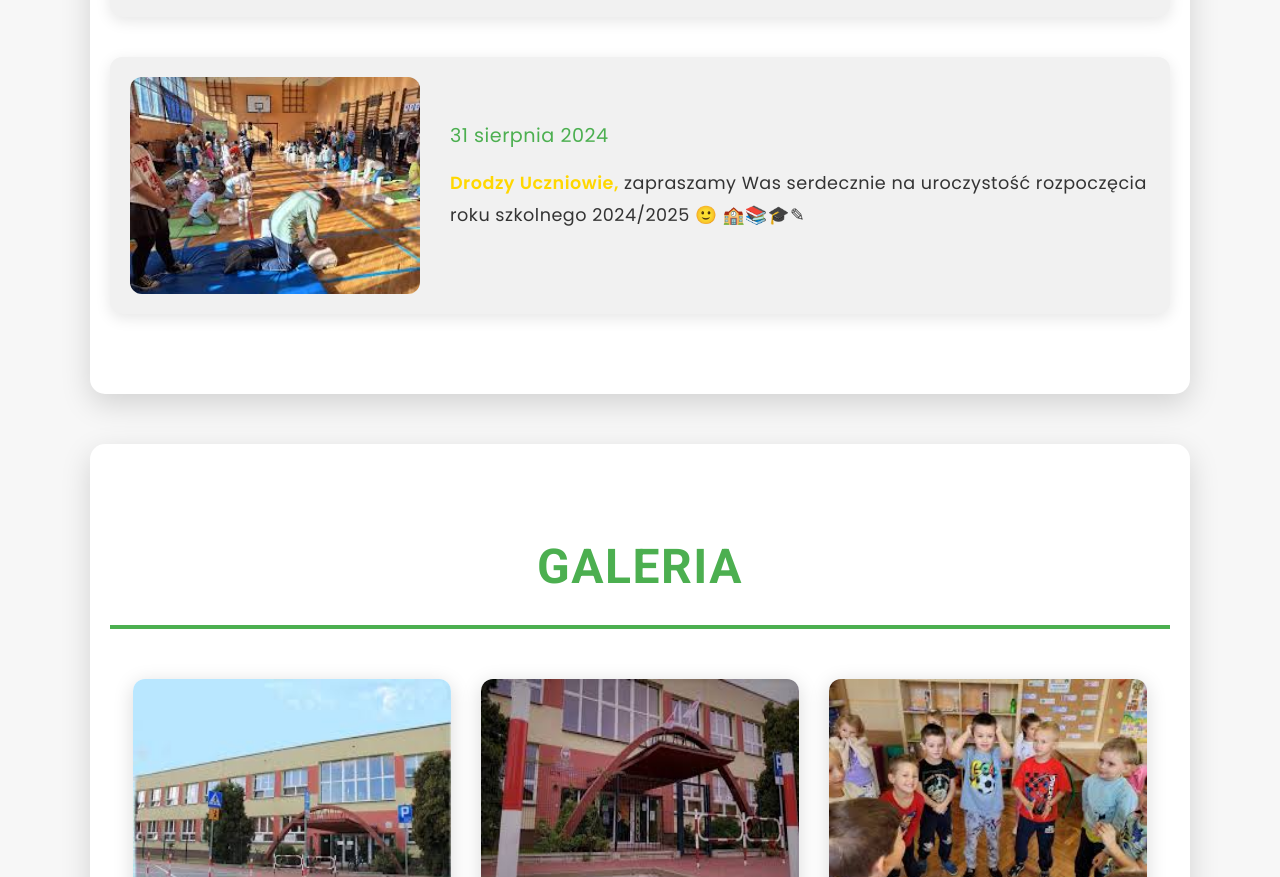
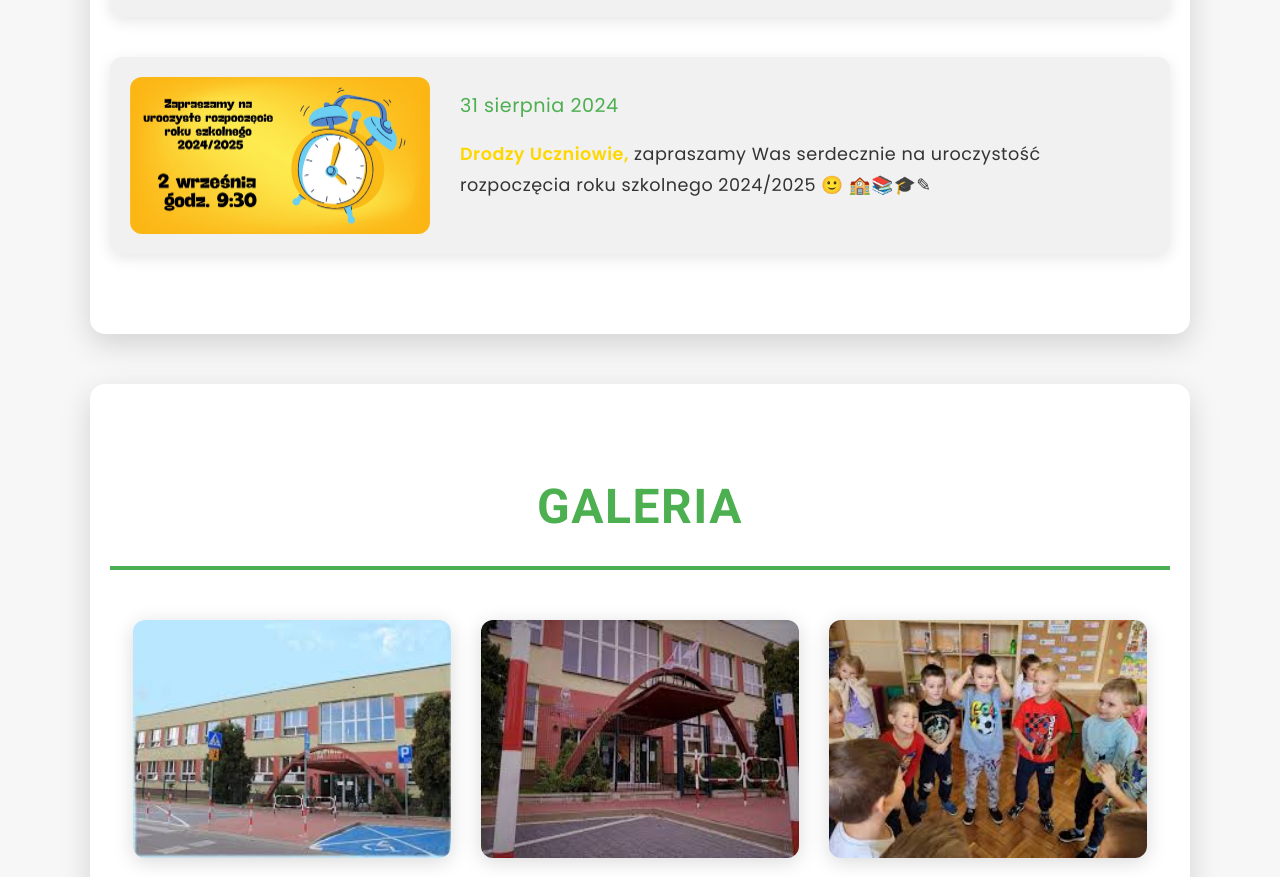
Before and after one commit to Robin62035/szkolasp3, a plain HTML site: page index.html in a window 1280 px wide. Shown: the part 2364-3241 px from the top of the page. Drawn offline with Linux system fonts and the light colour scheme.

Commit message:
Update index.html

```diff
--- a/index.html
+++ b/index.html
@@ -304,7 +304,7 @@ Do bicia tegorocznego rekordu dołączyli także przedszkolaki i uczniowie z Zes
             </div>
 
             <div class="event-section">
-            <img src="event2.jpg" alt="Rozpoczęcie roku szkolnego 2024/2025">
+            <img src="event3.jpg" alt="Rozpoczęcie roku szkolnego 2024/2025">
             <div class="event-text">
                 <p class="event-date">31 sierpnia 2024</p>
                 <p class="event-description">
```
